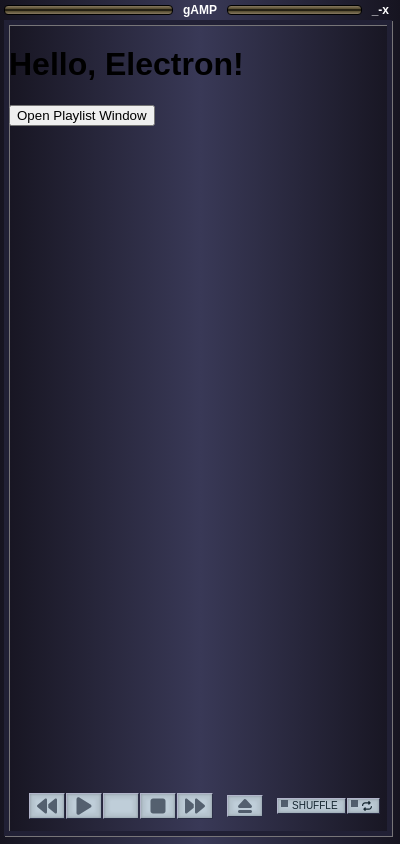
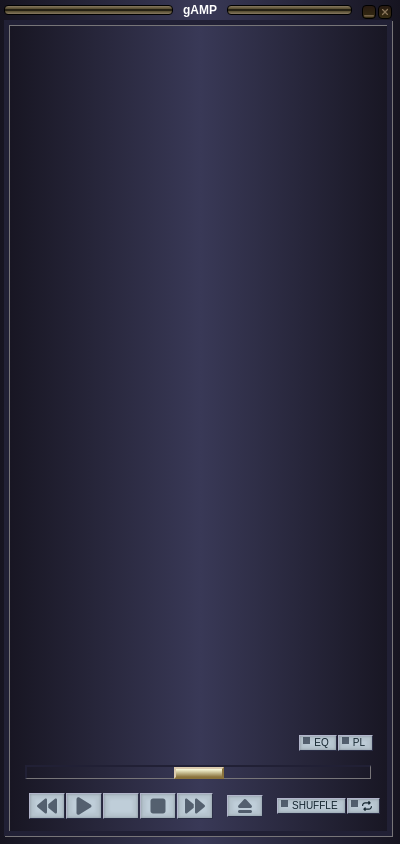
Before and after one commit to gtumbaga/gAmp, an Electron app: page index.html in a window 400 px wide. Drawn offline with Linux system fonts and the light colour scheme.

Commit message:
got progress and more buttons placed

```diff
--- a/index.html
+++ b/index.html
@@ -7,19 +7,28 @@
 </head>
 
 <body>
-    <div id="titleBar" class="titleBar" style="-webkit-app-region: drag;">
+    <div id="titleBar" class="titleBar">
         <div class="pillOutter">
-            <div class="pill"></div>
+            <div class="pill draggable"></div>
         </div>
-        <div class="title">gAMP</div>
+        <div class="title draggable">gAMP</div>
         <div class="pillOutter">
-            <div class="pill"></div>
-            <div class="controls">_-x</div>
+            <div class="pill draggable"></div>
+            <div class="controls">
+                <button class="btn btn-trafficlight"><i class="icn icn-minimize"></i></button>
+                <!-- <button class="btn btn-trafficlight"><i class="icn icn-shrink"></i></button> -->
+                <button class="btn btn-trafficlight"><i class="icn icn-close"></i></button>
+            </div>
         </div>
     </div>
     <div class="body">
-        <h1>Hello, Electron!</h1>
-        <button id="open-playlist-window">Open Playlist Window</button>
+
+        <!-- <button id="open-playlist-window">Open Playlist Window</button> -->
+        <div class="windowButtonsHolder optionButtons">
+            <button class="btn"><i class="icn icn-light"></i> EQ</button>
+            <button class="btn" id="open-playlist-window"><i class="icn icn-light"></i> PL</button>
+        </div>
+        <input type="range" class="progressBar">
         <div class="buttonsHolder">
             <div class="mainButtons">
                 <button class="btn"><i class="icn icn-back"></i></button>
--- a/main.js
+++ b/main.js
@@ -1,12 +1,13 @@
 // main.js
 const { app, BrowserWindow, ipcMain } = require('electron');
+const commonWindowWidth = 450;
 
 let mainWindow;
 let playlistWindow = null;
 
 app.on('ready', () => {
     mainWindow = new BrowserWindow({
-        width: 500,
+        width: commonWindowWidth,
         height: 200,
         resizable: false,
         minimizable: false,
@@ -33,7 +34,7 @@ app.on('ready', () => {
         if (playlistWindow === null) {
             const mainWindowBounds = mainWindow.getBounds();
             playlistWindow = new BrowserWindow({
-                width: 500,
+                width: commonWindowWidth,
                 height: 400,
                 x: mainWindowBounds.x,  // Same x position as main window
                 y: mainWindowBounds.y + mainWindowBounds.height, // Below main window
--- a/styles.css
+++ b/styles.css
@@ -1,3 +1,8 @@
+:root {
+    --borderLight: #777578;
+    --borderDark: #212035;
+}
+
 html * {
     box-sizing: border-box;
 }
@@ -17,9 +22,12 @@ body {
     border-right-color: #16172E; */
 }
 
+.draggable {
+    -webkit-app-region: drag;
+}
 .titleBar {
-    -webkit-app-region: drag;
     -webkit-user-select: none;
+    user-select: none;
     background: transparent;
     color: #fff;
     padding: 0px 4px;
@@ -30,7 +38,7 @@ body {
     position: fixed;
     height: 20px;
     line-height: 20px;
-    pointer-events: none;
+    /* pointer-events: none; */
     position: fixed;
     top: 0;
 
@@ -40,7 +48,11 @@ body {
     gap: 10px;
 }
 .titleBar .controls {
-    margin-right: 7px;
+    margin-right: 4px;
+    display: flex;
+    justify-content: flex-end;
+    align-items: center;
+    gap: 2px;
 }
 
 .titleBar .pillOutter {
@@ -76,7 +88,7 @@ body {
 .body {
     /* width: calc(100vw - 16px);
     height: calc(100vh - 20px); */
-    border: solid 5px #212035;
+    border: solid 5px var(--borderDark);
     /* border-top-width: 1px; */
     top: 20px;
     bottom: 8px;
@@ -84,7 +96,8 @@ body {
     right: 8px;
     position: fixed;
 
-    -webkit-box-shadow: 1px 1px 0px 0px #777578, inset 1px 1px 0px 0px #777578;
+    -webkit-box-shadow: 1px 1px 0px 0px var(--borderLight), inset 1px 1px 0px 0px var(--borderLight);
+    box-shadow: 1px 1px 0px 0px var(--borderLight), inset 1px 1px 0px 0px var(--borderLight);
     /* box-shadow: 1px 1px 0px 0px #82829B inset 1px 1px 0px 0px #fff; */
 }
 .buttonsHolder {
@@ -103,6 +116,7 @@ body {
     align-items: center;
     gap: 1px;
 }
+.windowButtonsHolder .btn,
 .buttonsHolder .btn {
     display: inline-block;
     margin: 0;
@@ -121,6 +135,7 @@ body {
         inset 0 0 3px 5px rgba(0,0,0,.05),
         2px 2px 4px 0 rgba(0,0,0,.0);
 }
+.windowButtonsHolder .btn:before,
 .buttonsHolder .btn:before {
     top: 0;
     border-bottom-left-radius: 4px;
@@ -128,6 +143,7 @@ body {
     background: rgba(255,255,255,.6);
     box-shadow: 0 1px 2px 0 rgba(255,255,255,.6);
 }
+.windowButtonsHolder .btn:after,
 .buttonsHolder .btn:after {
     bottom: 0;
     border-top-left-radius: 4px;
@@ -135,12 +151,14 @@ body {
     background: rgba(0,0,0,.15);
     box-shadow: 0 -1px 2px 0 rgba(0,0,0,.15);
 }
+.windowButtonsHolder .btn:active,
 .buttonsHolder .btn:active {
     background-color: #99A8BA;
     /* border-color: #2B2E46;
     border-bottom-color: #B2B5CB;
     border-right-color: #B2B5CB; */
 }
+.windowButtonsHolder .btn i,
 .buttonsHolder .btn i {
     display: block;
     width: 20px;
@@ -163,19 +181,20 @@ body {
 .buttonsHolder .otherButtons .btn {
     height: 22px;
 }
+.windowButtonsHolder .btn i,
 .buttonsHolder .otherButtons .btn i {
     width: 16px;
     height: 16px;
     mask-size: 16px 16px;
 }
-.buttonsHolder .optionButtons {
+.optionButtons {
     height: 16px;
     display: flex;
     justify-content: flex-start;
     align-items: center;
     gap: 1px;
 }
-.buttonsHolder .optionButtons .btn {
+.optionButtons .btn {
     width: auto;
     color: #152630;
     height: 16px;
@@ -186,7 +205,7 @@ body {
     font-size: 10px;
     overflow: hidden;
 }
-.buttonsHolder .btn i.icn-light {
+.btn i.icn-light {
     width: 7px;
     height: 7px;
     position: absolute;
@@ -202,3 +221,76 @@ body {
     background: #152630;
 }
 .buttonsHolder .btn .icn-repeat { mask-image: url('./img/icon-repeat-solid.svg'); }
+
+.btn-trafficlight {
+    width: 14px;
+    height: 14px;
+    min-width: 0;
+    background: #352B11;
+    background: #271A11;
+    background: linear-gradient(180deg, #271A11, #352B11);
+    border-radius: 4px;
+    border: solid 1px #000;
+    margin-top: 3px;
+    padding: 0;
+}
+.btn-trafficlight:active {
+    background: #333;
+}
+.btn-trafficlight i {
+    width: 10px;
+    height: 10px;
+    mask-size: 10px 10px;
+    background: #152630;
+    border-width: 1px;
+    display: block;
+    margin: 0 auto;
+    background-color: #887459;
+}
+.btn-trafficlight i.icn-minimize { mask-image: url('./img/icon-window-minimize-solid.svg'); }
+.btn-trafficlight i.icn-shrink { mask-image: url('./img/icon-shrink-solid.svg'); }
+.btn-trafficlight i.icn-close { mask-image: url('./img/icon-xmark-solid.svg'); }
+
+
+.progressBar {
+    height: 14px;
+    border: solid 2px var(--borderDark);
+    border-right-color: var(--borderLight);
+    border-bottom-color: var(--borderLight);
+    border-right-width: 1px;
+    border-bottom-width: 1px;
+    position: absolute;
+    left: 14px;
+    right: 14px;
+    width: unset;
+    bottom: 50px;
+    background: transparent;
+
+    -webkit-appearance: none;  /* Override default CSS styles */
+    appearance: none;
+    outline: none; /* Remove outline */
+}
+
+
+/* The slider handle (use -webkit- (Chrome, Opera, Safari, Edge) and -moz- (Firefox) to override default look) */
+.progressBar::-webkit-slider-thumb {
+    -webkit-appearance: none;
+    appearance: none;
+    width: 50px;
+    height: 12px;
+    border: solid 2px #DBCAAE;
+    border-bottom-color: #89723C;
+    border-right-color: #89723C;
+    background: linear-gradient(180deg,#FEFFDF, #89723C);
+    cursor: pointer;
+}
+
+.progressBar::-webkit-slider-thumb:active {
+    background: linear-gradient(180deg,#D6D7BC, #695626);
+}
+
+.windowButtonsHolder {
+    position: absolute;
+    right: 14px;
+    bottom: 80px;
+}
```
Also changed, not shown: img/icon-window-minimize-solid.svg (added), img/icon-xmark-solid.svg (added), 1 other file.
